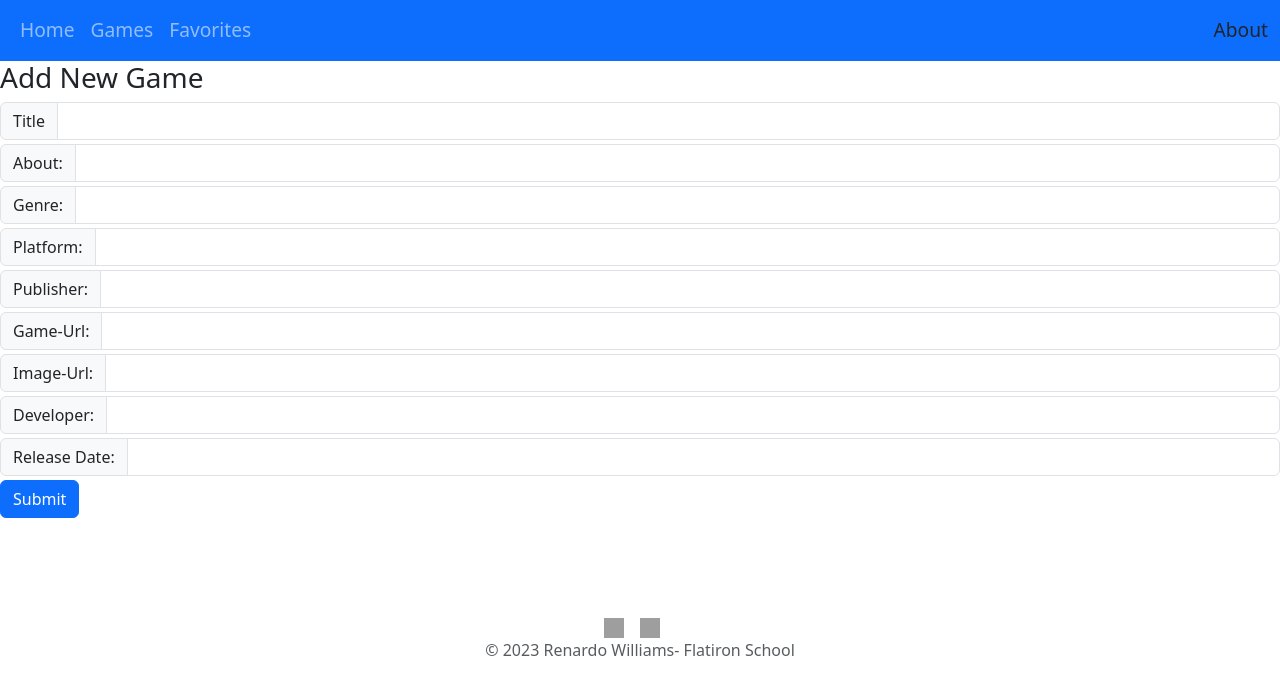
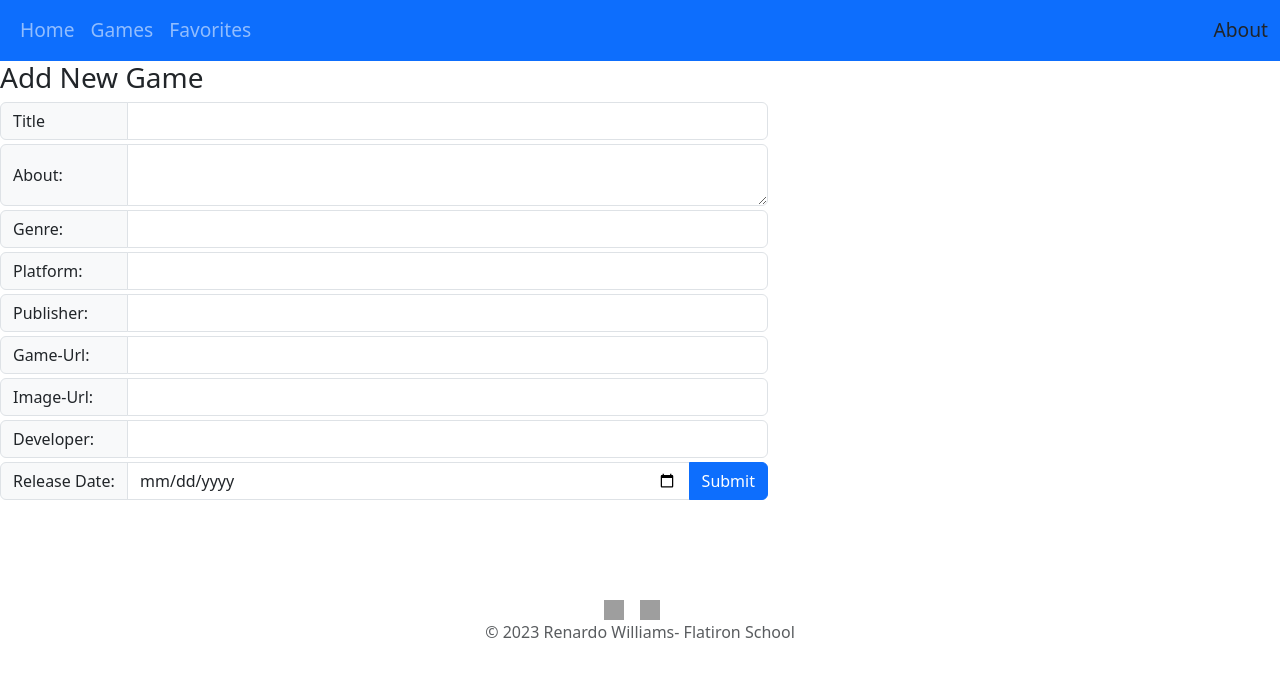
Before and after one commit to Renardo1985/Phase-2-Project, a React (Create React App) app: page /new in a window 1280 px wide. Shown: the top 694 px of the page. Built offline with nearby package versions, Linux system fonts and the light colour scheme; grey boxes are pictures that could not be loaded.

Commit message:
adjustments to css and forms

```diff
--- a/src/components/About.js
+++ b/src/components/About.js
@@ -6,17 +6,22 @@ function About() {
       <h2>Flatiron School Phase-2 Project </h2>
       <h4>MMO - Games</h4>
       <p>
-        This page is created as a phase-2 React project assignment given by
-        Flatiron School. Code by <strong>Renardo Williams</strong>. A modified
-        version of the public{" "}
-        <a href="https://www.mmobomb.com/api">MMO Games</a> API was used to make
+        This page is created as a phase-2 react project assignment given at
+        Flatiron School. Code by{" "}
+        <a href="https://www.linkedin.com/in/renardo-williams-53b5b536/">
+          {" "}
+          Renardo Williams
+        </a>
+        . A modified version of the public{" "}
+        <a href="https://www.mmobomb.com/api">MMO Games</a> API was used to make{" "}
         <a href="https://github.com/Renardo1985/phase-2-project-server">
           https://github.com/Renardo1985/phase-2-project-server
         </a>
+        . The API used for the page.
       </p>
       <p>
         The API was used to populate the games section with all currently LIVE
-        games.Also, you can favorite games you like and view them later, search
+        games. Also, you can favorite games you like and view them later, search
         for MMO Games by title from the games section. Finally, you can learn
         the details about your favorites by selecting see more.
       </p>
--- a/src/components/CategoryFilter.js
+++ b/src/components/CategoryFilter.js
@@ -1,30 +1,40 @@
 import React from "react";
 import { Link } from "react-router-dom";
-import Form from 'react-bootstrap/Form';
-import InputGroup from 'react-bootstrap/InputGroup';
-import Button from 'react-bootstrap/Button';
+import Form from "react-bootstrap/Form";
+import InputGroup from "react-bootstrap/InputGroup";
+import Button from "react-bootstrap/Button";
 
-function CategoryFilter({setSelectedCat,categories, search, setSearch}) {
-
+function CategoryFilter({ setSelectedCat, categories, search, setSearch }) {
   return (
     <div className="filter">
       <Form>
-        <Form.Group className="mb-1">
-        <Link to={`/new`}><Button>Add New Game</Button></Link>
-        </Form.Group>
+        <InputGroup className="mb-1">
+
+        </InputGroup>
+
         <InputGroup className="mb-1">
           <InputGroup.Text id="basic-addon1">Category</InputGroup.Text>
-        <Form.Select onChange={(e)=> setSelectedCat(e.target.value)} name="category">
-          {categories.map((category,index)=>(<option key={index}>{category}</option>))}
+          <Form.Select
+            onChange={(e) => setSelectedCat(e.target.value)}
+            name="category"
+          >
+            {categories.map((category, index) => (
+              <option key={index}>{category}</option>
+            ))}
           </Form.Select>
+          <Link to={`/new`}><Button variant="primary">Add Game</Button></Link>
         </InputGroup>
+
         <InputGroup className="mb-1">
           <InputGroup.Text id="basic-addon1">Search</InputGroup.Text>
-        <Form.Control placeholder="Search by title..." value={search} onChange={e => setSearch(e.target.value)}/>
+          <Form.Control
+            placeholder="Search by title..."
+            value={search}
+            onChange={(e) => setSearch(e.target.value)}
+          />
         </InputGroup>
       </Form>
     </div>
-
   );
 }
 
--- a/src/components/NewGame.js
+++ b/src/components/NewGame.js
@@ -46,7 +46,7 @@ function NewGame() {
   return (
     <>
       <h3>Add New Game</h3>
-      <Form onSubmit={handleSubmit}>
+      <Form className="new-game" onSubmit={handleSubmit}>
         <InputGroup className="mb-1">
           <InputGroup.Text id="basic-addon1">Title</InputGroup.Text>
           <Form.Control
@@ -61,7 +61,7 @@ function NewGame() {
         <InputGroup className="mb-1">
           <InputGroup.Text id="basic-addon1">About:</InputGroup.Text>
           <Form.Control
-            type="textarea"
+            as="textarea"
             id="about"
             value={short_description}
             onChange={(e) => setAbout(e.target.value)}
@@ -131,14 +131,13 @@ function NewGame() {
         <InputGroup className="mb-1">
           <InputGroup.Text id="basic-addon1">Release Date:</InputGroup.Text>
           <Form.Control
-            type="text"
+            type="date"
             id="release_date"
             value={release_date}
             onChange={(e) => setRdate(e.target.value)}
           />
+          <Button type="submit">Submit</Button>
         </InputGroup>
-
-        <Button type="submit">Submit</Button>
       </Form>
     </>
   );
--- a/src/styles.css
+++ b/src/styles.css
@@ -60,7 +60,16 @@
   margin-right: 1rem;
 }
 .filter{
-  width: 50%;
+  max-width: 70%;
   align-items: center;
   justify-content: center;
 }
+
+#basic-addon1{
+  font-weight: 500;
+  min-width: 8rem;
+}
+
+.new-game{
+  max-width: 60%;
+}
```
Lines whose indentation alone changed are shown as unchanged.
